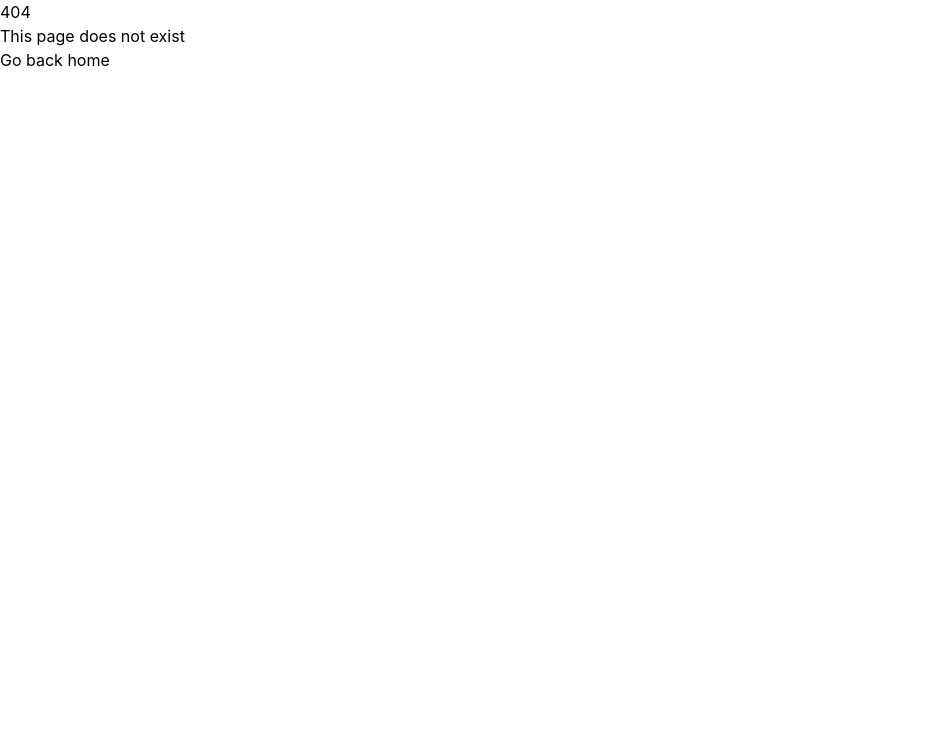
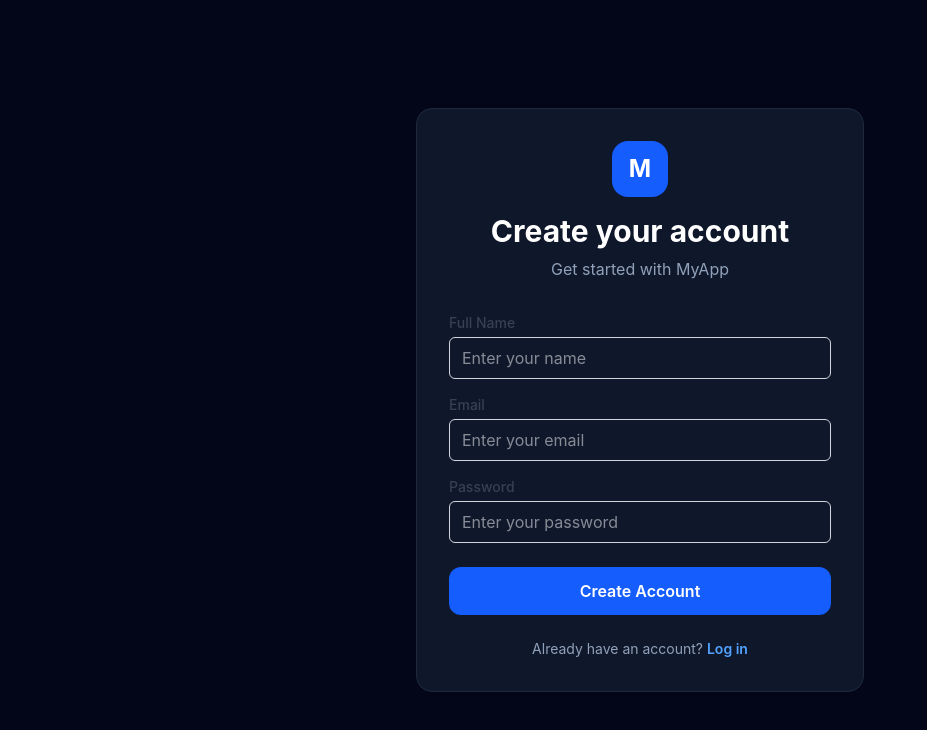
Before and after one commit to harizhashmi/myloginpage, a React (Vite) app in the folder my-landing-page/: page /register in a window 1280 px wide. Before the commit this address had no page. Shown: the top 730 px of the page, without its empty margins (0-927 px from the left). Built offline with nearby package versions, Linux system fonts and the light colour scheme.

Commit message:
delete the hardcoded email and make a register page sstore it in localbrowser and change the ui a bit

```diff
--- a/my-landing-page/src/App.tsx
+++ b/my-landing-page/src/App.tsx
@@ -6,6 +6,7 @@ import type { User } from './types'
 import { useEffect, useState } from 'react'
 import ProtectedRoute from './components/protectedRoute'
 import NotFound from './pages/NotFound'
+import Register from './pages/Register'
 
 
 type LoginCredentials = {
@@ -31,18 +32,28 @@ function App() {
 
   const navigate = useNavigate()
 
-  function handleLogin({
-    email,
-    password,
-  }: LoginCredentials) {
-    if (
-      email === 'hariz@gmail.com' &&
-      password === '123456'
-    ) {
+  function handleLogin({ email, password }: LoginCredentials) {
+    const savedUser = localStorage.getItem('user')
+
+    if (!savedUser) {
+      return false
+    }
+
+    const user = JSON.parse(savedUser)
+
+    if (email === user.email && password === user.password) {
+      setUser({
+        name: user.name,
+        email: user.email,
+        phone: '+60 12-345 6789',
+        role: 'administrator',
+      })
+
       setIsLoggedIn(true)
-      navigate('dashboard')
+      navigate('/dashboard')
       return true
     }
+
     return false
   }
 
@@ -52,6 +63,7 @@ function App() {
   }
   return (
     <Routes>
+
       <Route
         path="/"
         element={<Login onLogin={handleLogin} />}
@@ -68,6 +80,8 @@ function App() {
         }
 
       />
+
+      <Route path="/register" element={<Register />} />
 
       <Route
         path="/dashboard"
--- a/my-landing-page/src/pages/Login.tsx
+++ b/my-landing-page/src/pages/Login.tsx
@@ -1,5 +1,6 @@
 import { useState } from "react"
 import Input from '../components/Input'
+import { Link } from 'react-router'
 
 type LoginProps = {
   onLogin: (credentials: {
@@ -87,8 +88,19 @@ function Login({ onLogin }: LoginProps) {
             {error && (
               <p className="text-red-500 text-sm mt-4">
                 {error}
+
               </p>
             )}
+
+            <p className="text-center text-sm text-slate-400 mt-6">
+              Don't have an account?{' '}
+              <Link
+                to="/register"
+                className="text-blue-400 hover:text-blue-300 font-semibold"
+              >
+                Create account
+              </Link>
+            </p>
 
           </form>
 
--- /dev/null
+++ b/my-landing-page/src/pages/Register.tsx
@@ -0,0 +1,115 @@
+import Input from '../components/Input'
+import { Link, useNavigate } from 'react-router'
+import { useForm } from 'react-hook-form'
+
+type RegisterFormValues = {
+    name: string
+    email: string
+    password: string
+}
+
+
+function Register() {
+
+    const navigate = useNavigate()
+
+    const {
+        register,
+        handleSubmit,
+        formState: { errors },
+    } = useForm<RegisterFormValues>()
+
+    function onSubmit(data: RegisterFormValues) {
+        localStorage.setItem('user', JSON.stringify(data))
+        navigate('/login')
+    }
+
+    return (
+        <div className="min-h-screen bg-slate-950 text-white flex items-center justify-center p-6">
+            <form
+                onSubmit={handleSubmit(onSubmit)}
+                className="w-full max-w-md bg-slate-900 border border-slate-800 rounded-2xl p-8"
+            >
+
+                <div className="text-center mb-8">
+                    <div className="inline-flex items-center justify-center w-14 h-14 rounded-2xl bg-blue-600 mb-4">
+                        <span className="text-2xl font-bold text-white">
+                            M
+                        </span>
+                    </div>
+
+                    <h1 className="text-3xl font-bold text-white">
+                        Create your account
+                    </h1>
+
+                    <p className="text-slate-400 mt-2">
+                        Get started with MyApp
+                    </p>
+                </div>
+
+                <div className="space-y-4">
+                    <Input
+                        id="register-name"
+                        label="Full Name"
+                        type="text"
+                        placeholder="Enter your name"
+                        {...register('name', {
+                            required: 'This field is required',
+                        })}
+                        error={errors.name?.message}
+                    />
+
+                    <Input
+                        id="register-email"
+                        label="Email"
+                        type="email"
+                        placeholder="Enter your email"
+                        {...register('email', {
+                            required: 'This field is required',
+                            pattern: {
+                                value: /\S+@\S+\.\S+/,
+                                message: 'Enter a valid email',
+                            },
+                        })}
+                        error={errors.email?.message}
+                    />
+
+                    <Input
+                        id="register-password"
+                        label="Password"
+                        type="password"
+                        placeholder="Enter your password"
+                        {...register('password', {
+                            required: 'This field is required',
+                            minLength: {
+                                value: 8,
+                                message: 'At least 8 characters',
+                            },
+                        })}
+                        error={errors.password?.message}
+                    />
+                </div>
+
+                <button
+                    type="submit"
+                    className="mt-6 w-full px-5 py-3 bg-blue-600 hover:bg-blue-700 rounded-xl font-semibold"
+                >
+                    Create Account
+                </button>
+
+                <p className="mt-6 text-center text-sm text-slate-400">
+                    Already have an account?{' '}
+                    <Link
+                        to="/login"
+                        className="text-blue-400 hover:text-blue-300 font-semibold"
+                    >
+                        Log in
+                    </Link>
+                </p>
+
+            </form>
+        </div>
+    )
+}
+
+export default Register
```
